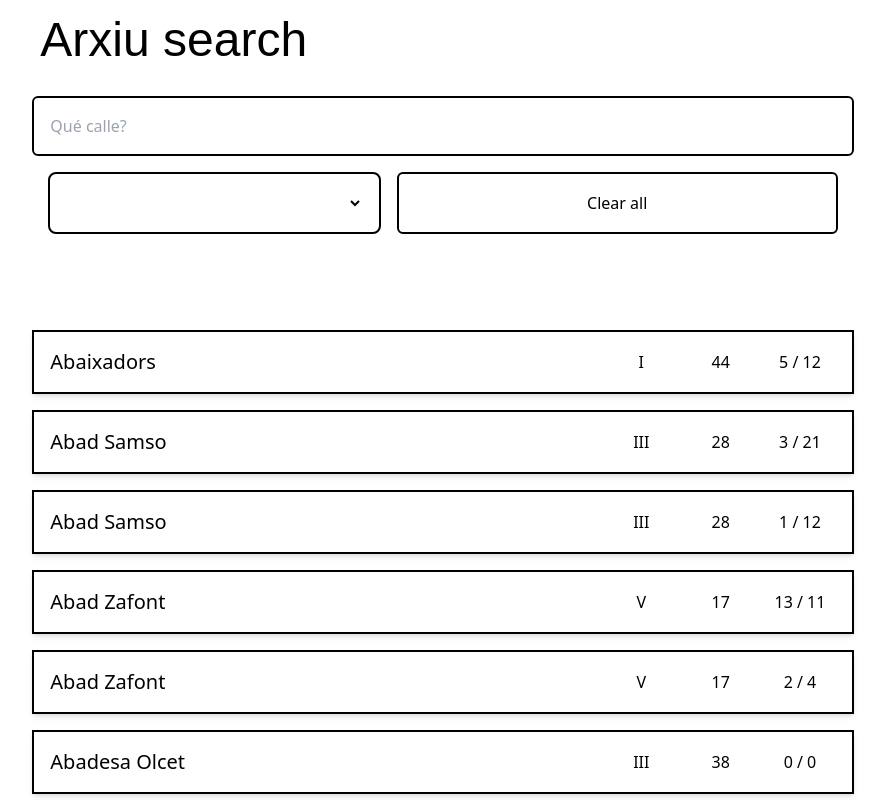
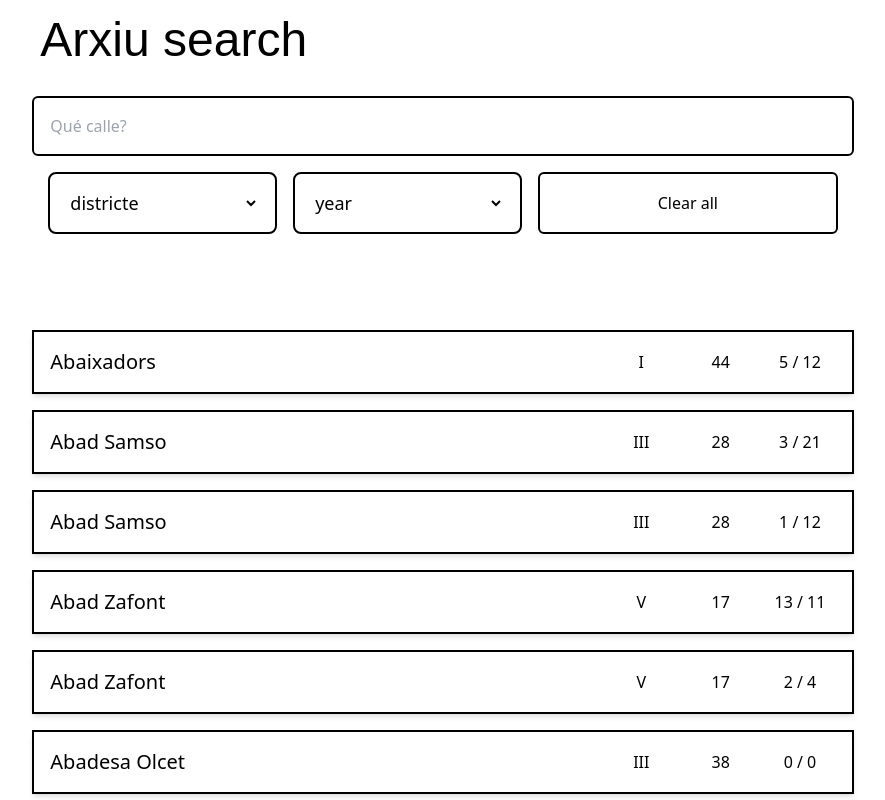
Before and after one commit to LilaSarfson/project_arxiu, a React (Vite) app: page / in a window 1280 px wide. Shown: the top 800 px of the page, without its empty margins (197-1082 px from the left). Built offline with nearby package versions, Linux system fonts and the light colour scheme.

Commit message:
muchos mejor, constantes ok

```diff
--- a/src/App.jsx
+++ b/src/App.jsx
@@ -4,10 +4,11 @@ import Loading from "./components/Loading"
 import SelectModal from './components/SelectModal'
 import SearchBar from "./components/SearchBar"
 import HeaderPage from "./components/HeaderPage"
+import {DISTRICTE_LIST, YEARS_LIST, FILTERS_LIST} from '../src/constants/selector-data'
 import {refreshPage} from '../src/utils/utils'
 import { useEffect} from "react"
 function App() {
-  const {filteredData, isLoading, census, fetchCensus } = useCensusStore();
+  const {filteredData, isLoading, census, fetchCensus} = useCensusStore();
   useEffect(() => {
     const fetchData = async () => {
       try {
@@ -25,20 +26,21 @@ function App() {
      <section className=' w-full flex flex-col gap-4'>
             <div className='w-4/6 m-auto flex flex-col gap-8'>
               <header className='w-full mt-8'>
-                <HeaderPage
+              <HeaderPage
                 />
               </header>
               <div className='flex flex-col justify-center bg-white p-4 rounded-md mb-6 w-full dark:bg-dark_secction'>
                 <SearchBar/>
                 <div className='flex flex-row gap-4 p-4 justify-center'>
-                <SelectModal/>
+                <SelectModal property={FILTERS_LIST[0]} list={DISTRICTE_LIST}/>
+                <SelectModal property={FILTERS_LIST[2]} list={YEARS_LIST}/>
                 <button onClick={refreshPage} className="border-2 border-black p-4 w-4/6 rounded-md">Clear all</button>
                 </div>
               </div>
             </div>
-        </section>
+      </section>
         <p className={`${filteredData === undefined || filteredData.length !=0  ? 'hidden' : 'block'}`}>Vaya no se encontro nada </p>
-        <section className='flex flex-col justify-center gap-4 bg-white p-4 w-4/6 rounded-md dark:bg-dark_secction'>
+      <section className='flex flex-col justify-center gap-4 bg-white p-4 w-4/6 rounded-md dark:bg-dark_secction'>
           {isLoading ? (<Loading/>) : ( filteredData != undefined ?
           renderCard(filteredData)
           :
--- a/src/components/SelectModal.jsx
+++ b/src/components/SelectModal.jsx
@@ -1,22 +1,21 @@
-import {DISTRICTE_LIST} from '../constants/selector-data'
 import { useCensusStore } from "../store/census";
 export default function SelectModal(props) {
-  const {setFilter, applyFilters} = useCensusStore();
-
-  const handleChange = (e)=>{
-    const res = e.target.value
-    setFilter('districte', res)
-    applyFilters()
-  }
+    const {list, property} = props;
+    const {setFilter, applyFilters} = useCensusStore();
+    function getAndApplyFilter (e, property){
+      const res = e.target.value
+      setFilter(property, res)
+      applyFilters()
+     }
     return (
       <>
     <div className="flex bebas_font items-center w-3/6 text-lg border-2 dark:border-dark_white border-black p-4 rounded-lg t-bold ">
     <select
-      onChange={handleChange}
+      onChange={(e) => getAndApplyFilter(e, property)}
       id="lang"
     className="flex-grow bg-transparent focus:outline-none rounded-none ">
-      <option disabled selected>{props.header}</option>
-      {DISTRICTE_LIST.map((y, index)=> {return(
+      <option disabled selected>{property}</option>
+      {list.map((y, index)=> {return(
           <option key={index} value={y}>{y}</option>
       )})}
     </select>
--- a/src/constants/selector-data.jsx
+++ b/src/constants/selector-data.jsx
@@ -1,3 +1,5 @@
 export const DISTRICTE_LIST = ["I", "II", "III", "IV", "V", "VI", "VII", "VIII", "IX", "X", "XI", "XII"]
 
 export const YEARS_LIST = ['1930', '1940', '1945', '1950', '1955']
+
+export const FILTERS_LIST = ['districte','name','year']
--- a/src/store/census.ts
+++ b/src/store/census.ts
@@ -3,15 +3,16 @@ import {Census} from './type'
 import {includesFunction, filterFunction} from '../utils/utils'
 interface State {
     census: Census []
+    filteredData: Census []
     fetchCensus: ()=> Promise<void>
-    filteredData: Census []
+    applyFilters: ()=>{}
+    setFilter: ()=>{}
     isLoading: boolean
-    setFilter: ()=>{}
     filters: {
-    districte: null,
-    name: null,
-    year: null,
-     }
+        districte: null,
+        name: null,
+        year: null,
+        }
  }
  export const useCensusStore= create<State>((set, get) => {
     const URL = 'http://localhost:5173/src/mocks/census.json'
@@ -47,7 +48,7 @@ interface State {
             if(year){
                 filteredData = filterFunction(filteredData, 'year', year)
             }
-            set({filteredData})
+            set({filteredData:filteredData})
           },
         }
     }
--- a/src/utils/utils.js
+++ b/src/utils/utils.js
@@ -1,4 +1,3 @@
-
 export function includesFunction  (data, property, name) {
     const filteredData = data.filter((item) =>
     item[property].toLowerCase().includes(name.toLowerCase()))
```
